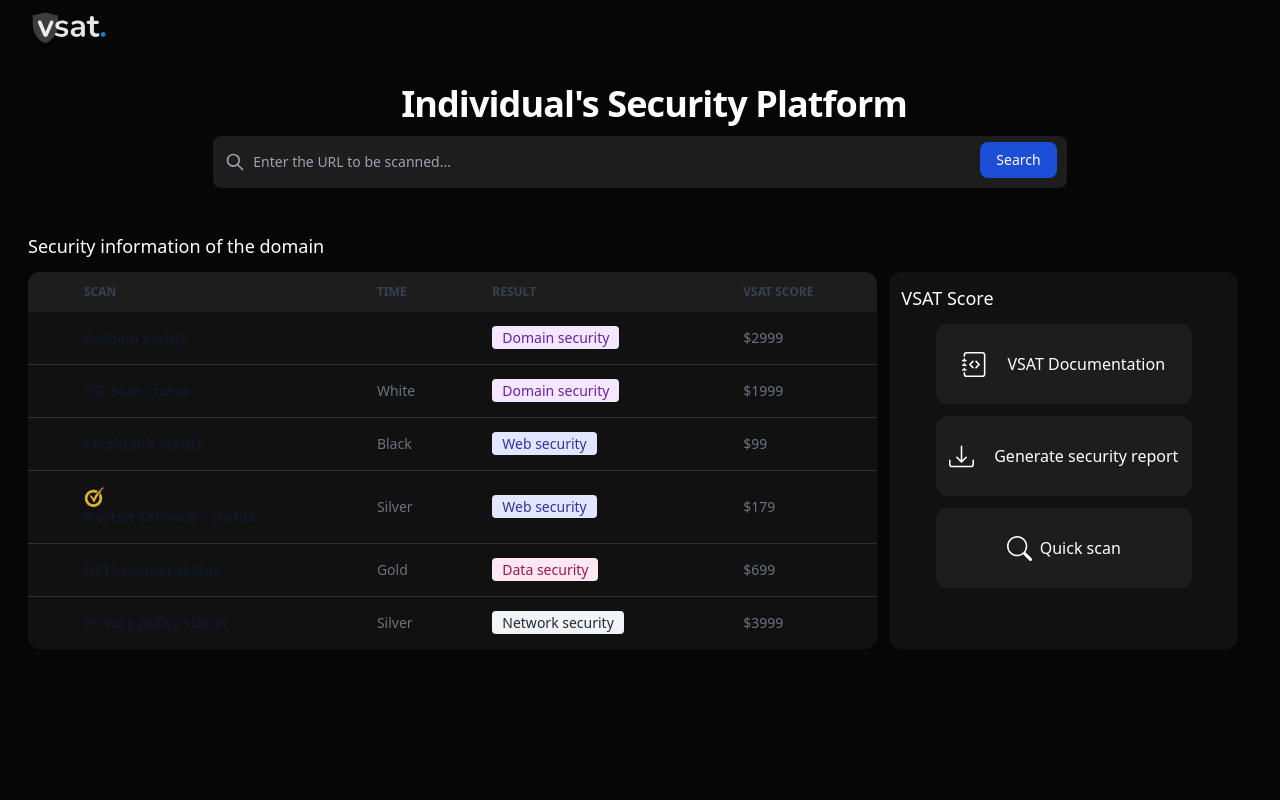
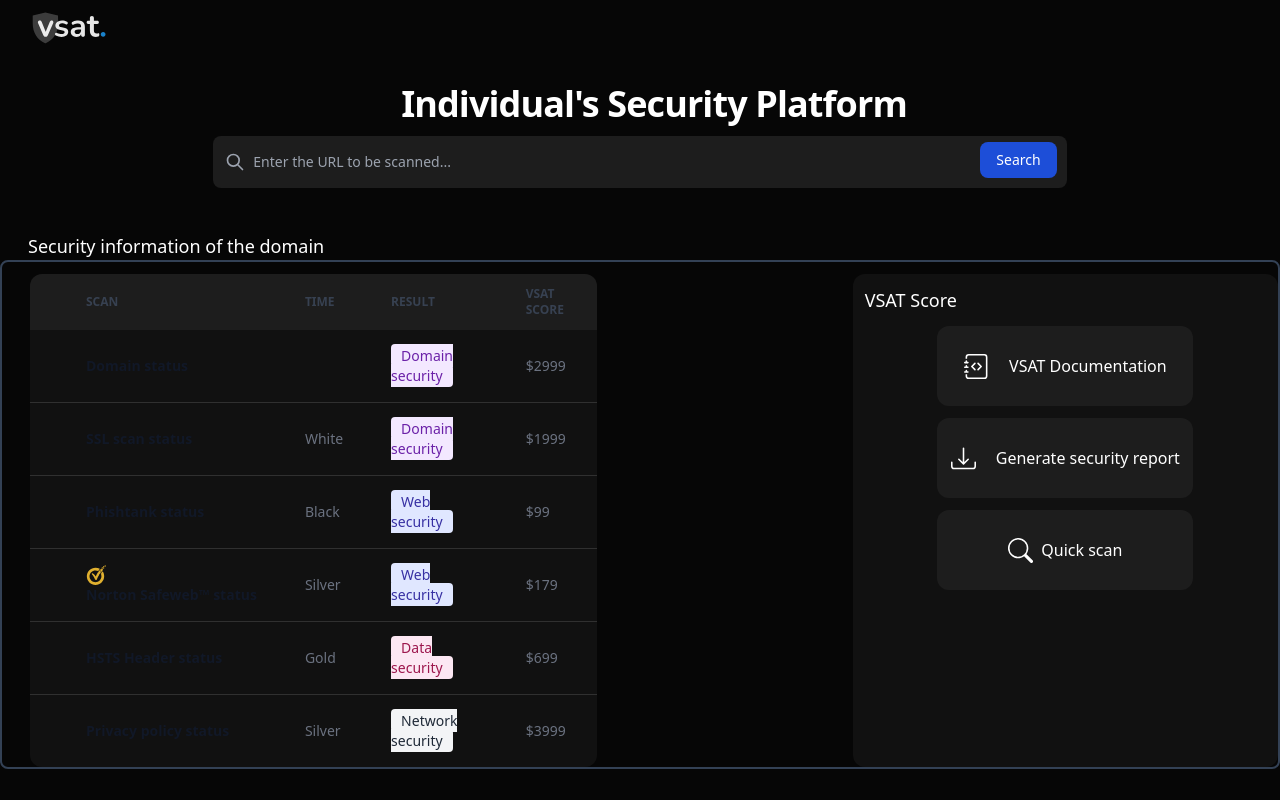
Before and after one commit to Abhinav-22/VSAT, a React (Create React App) app in the folder vsat/: page /individual in a window 1280 px wide. Built offline with nearby package versions, Linux system fonts and the light colour scheme; the HTML template or start-up script is replaced by a standard one; what @react-pdf/renderer would draw is missing.

Commit message:
updated ui

```diff
--- a/vsat/src/Individual.js
+++ b/vsat/src/Individual.js
@@ -103,9 +103,9 @@ function Induvidual() {
           <p className=" ml-7 mt-5  text-lg text-white font-medium ">
             Security information of the domain
             </p>
-          <div class="scan grid grid-cols-3 gap-3">
-
-          <div class="col-span-2 statuscard overflow-x-auto mt-3 ml-7 w-full rounded-xl ">
+            <div className="border-2 border-slate-700 rounded-lg w-auto h-auto">
+          <div class="scan grid grid-cols-3 gap-0 ">
+          <div class="col-span-2 w-4/6 statuscard overflow-x-auto mt-3 ml-7 rounded-xl flex flex-col items-center justify-center">
     <table class="w-full text-sm text-left rounded-lg text-gray-500 dark:text-gray-400">
         <thead class=" text-xs text-gray-700 uppercase bg-fieldbg dark:text-gray-400">
             <tr>
@@ -279,7 +279,7 @@ function Induvidual() {
     </table>
 </div>
 
-<div class=" col-span-1 mt-3 ml-7 w-5/6  h-94 rounded-xl bg-secondbg mr-12 ">
+<div class=" col-span-1 mt-3   h-94 rounded-xl bg-secondbg ">
 <p className="ml-3 mt-3  text-lg text-white  font-normal ">
             VSAT Score
             </p>
@@ -345,6 +345,7 @@ function Induvidual() {
   </div>
   </div>
   </div>
+  </div>
     </>
   );
 }
```
